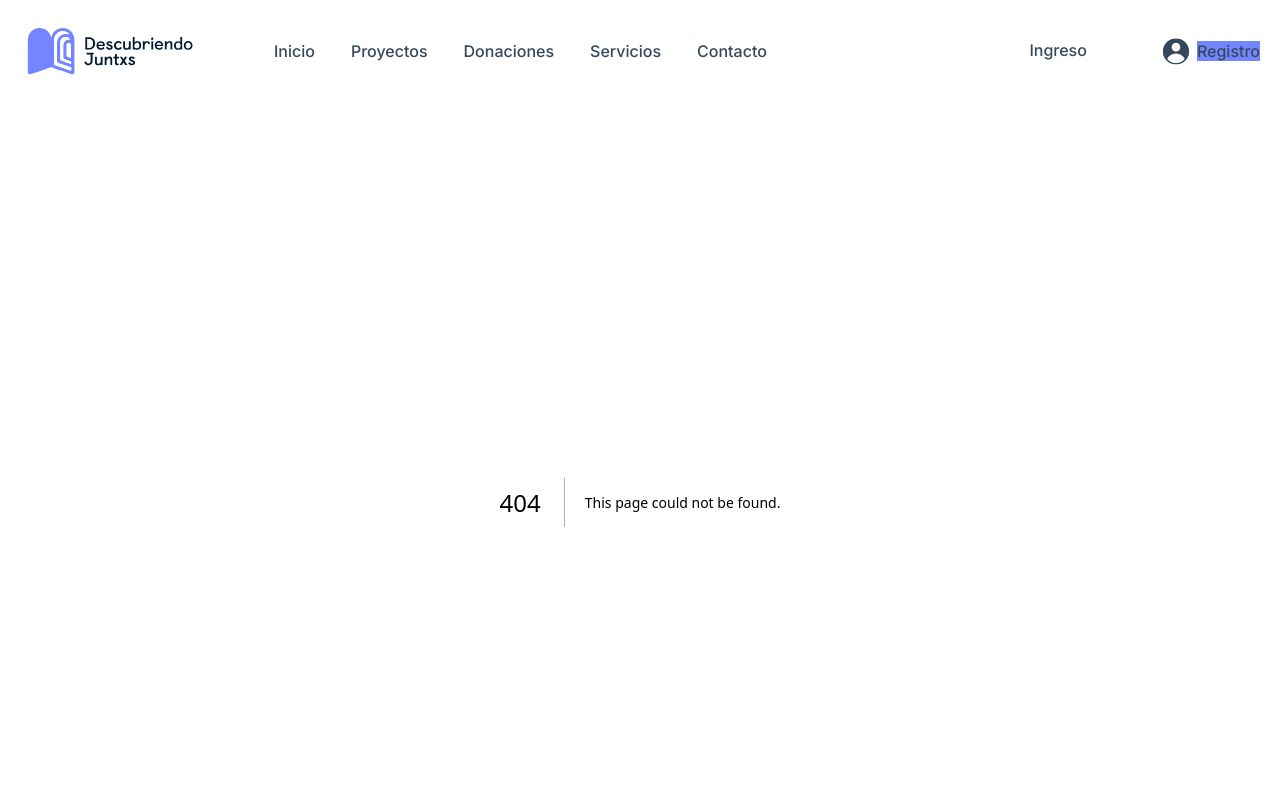
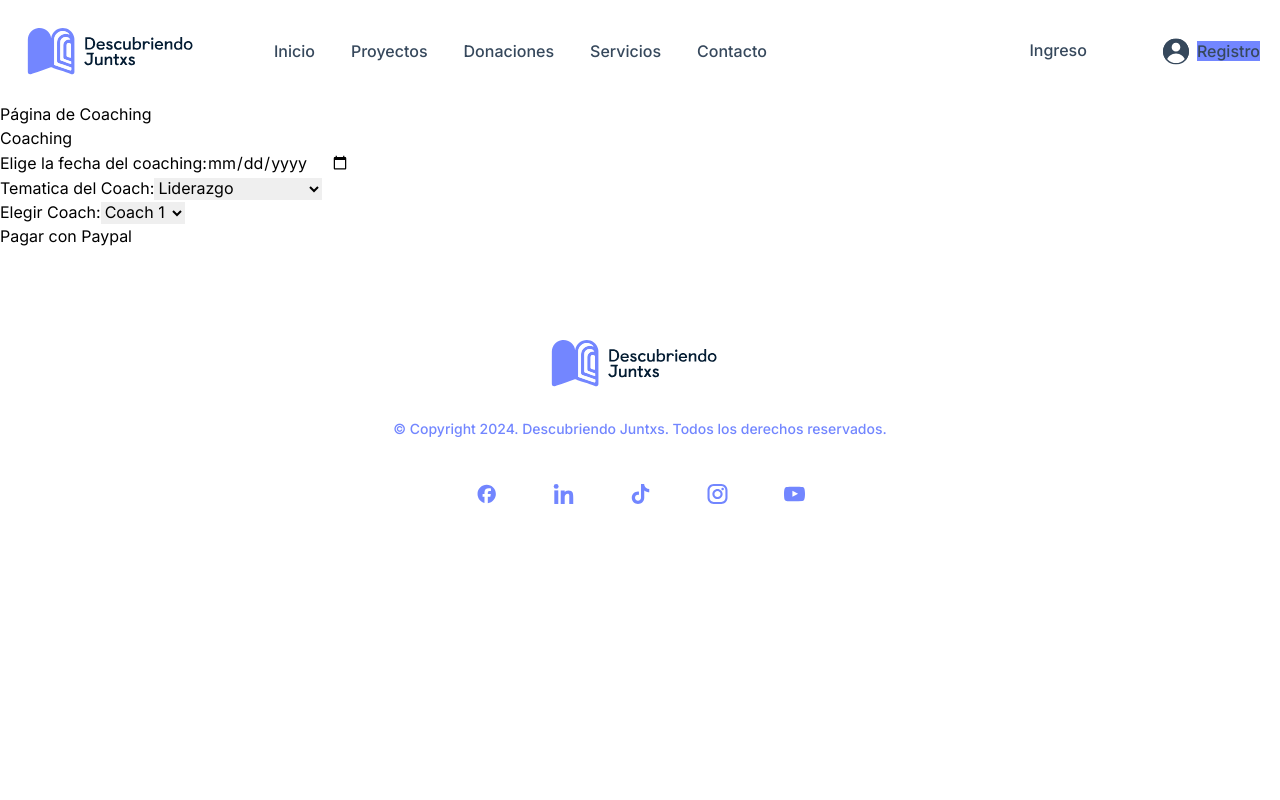
Before and after one commit to Grivarol69/descubriendoJuntxs, a Next.js app in the folder client/: page /servicios/coaching in a window 1280 px wide. Before the commit this address had no page. Shown: the top 800 px of the page. Built offline with nearby package versions, Linux system fonts and the light colour scheme.

Commit message:
Page Servicios

```diff
--- /dev/null
+++ b/client/app/servicios/coaching/page.tsx
@@ -0,0 +1,13 @@
+import React from 'react';
+import Coaching from '@/components/Servicios/Coaching';
+
+const CoachingPage = () => {
+  return (
+    <div>
+      <h1>Página de Coaching</h1>
+      <Coaching />
+    </div>
+  );
+};
+
+export default CoachingPage;
--- a/client/app/servicios/page.tsx
+++ b/client/app/servicios/page.tsx
@@ -8,17 +8,20 @@ const ServiciosPage: React.FC = () => {
     {
       id: 1,
       nombre: 'Coaching',
-      descripcion: 'Servicio de coaching personalizado para alcanzar tus metas.'
+      descripcion: 'Servicio de coaching personalizado para alcanzar tus metas.',
+      ruta: '/servicios/coaching/page',
     },
     {
       id: 2,
       nombre: 'Talleres',
-      descripcion: 'Participa en nuestros talleres para adquirir nuevas habilidades.'
+      descripcion: 'Participa en nuestros talleres para adquirir nuevas habilidades.',
+      ruta: '/servicios/talleres/page',
     },
     {
       id: 3,
       nombre: 'Retiros',
-      descripcion: 'Experimenta la tranquilidad en nuestros retiros.'
+      descripcion: 'Experimenta la tranquilidad en nuestros retiros.',
+      ruta: '/servicios/retiros/page',
     }
   ];
 
--- /dev/null
+++ b/client/app/servicios/retiros/page.tsx
@@ -0,0 +1,13 @@
+import React from 'react';
+import Retiros from '@/components/Servicios/Retiros';
+
+const RetirosPage = () => {
+  return (
+    <div>
+      <h1>Página de Retiros</h1>
+      <Retiros />
+    </div>
+  );
+};
+
+export default RetirosPage;
--- /dev/null
+++ b/client/app/servicios/talleres/page.tsx
@@ -0,0 +1,11 @@
+import Talleres from '@/components/Servicios/Talleres';
+import React from 'react';
+
+const TalleresPage = () => {
+    return (
+        <div>
+            <Talleres/>
+        </div>
+    );
+};
+export default TalleresPage;
--- a/client/components/CardServicios/CardServicios.tsx
+++ b/client/components/CardServicios/CardServicios.tsx
@@ -1,10 +1,14 @@
+'use client'
+
 import React from 'react';
 import style from './CardServicios.module.css';
+import Link from 'next/link';
 
 interface Servicio {
   id: number;
   nombre: string;
   descripcion: string;
+  ruta: string;
 }
 
 interface CardServiciosProps {
@@ -22,9 +26,11 @@ const CardServicios: React.FC<CardServiciosProps> = ({ servicios }) => {
             <button className={style.buttonText}>
               Realizar Donación
             </button>
-            <button className={style.buttonFull}>
-              Agendar
-            </button>
+            <Link href={servicio.ruta}>
+                <button className={style.buttonFull}>
+                  Agendar
+                </button>
+            </Link>
           </div>
         </div>
       ))}
--- /dev/null
+++ b/client/components/Servicios/Coaching.tsx
@@ -0,0 +1,58 @@
+'use client'
+
+import React, { useState } from 'react';
+
+const Coaching = () => {
+  const [fechaCoaching, setFechaCoaching] = useState<string>('');
+  const [tematica, setTematica] = useState<string>('');
+  const [coachSeleccionado, setCoachSeleccionado] = useState<string>('');
+
+  const handlePagarPaypal = () => {
+    console.log('Realizando pago con Paypal...');
+  };
+
+  return (
+    <div>
+      <h2>Coaching</h2>
+      <form>
+        <div>
+          <label>Elige la fecha del coaching:</label>
+          <input
+            type="date"
+            value={fechaCoaching}
+            onChange={(e) => setFechaCoaching(e.target.value)}
+          />
+        </div>
+        <div>
+          <label>Tematica del Coach:</label>
+          <select
+            value={tematica}
+            onChange={(e) => setTematica(e.target.value)}
+          >
+            <option value="liderazgo">Liderazgo</option>
+            <option value="motivacion">Motivación</option>
+            <option value="desarrolloPersonal">Desarrollo Personal</option>
+          </select>
+        </div>
+        <div>
+          <label>Elegir Coach:</label>
+          <select
+            value={coachSeleccionado}
+            onChange={(e) => setCoachSeleccionado(e.target.value)}
+          >
+            <option value="coach1">Coach 1</option>
+            <option value="coach2">Coach 2</option>
+            <option value="coach3">Coach 3</option>
+          </select>
+        </div>
+        <button type="button" onClick={handlePagarPaypal}>
+          Pagar con Paypal
+        </button>
+      </form>
+
+
+    </div>
+  );
+};
+
+export default Coaching;
--- /dev/null
+++ b/client/components/Servicios/Retiros.tsx
@@ -0,0 +1,56 @@
+'use client'
+
+import React, { useState } from 'react';
+
+const Retiros = () => {
+  const [fechaRetiro, setFechaRetiro] = useState<string>('');
+  const [tematica, setTematica] = useState<string>('');
+  const [sitioRetiro, setSitioRetiro] = useState<string>('');
+
+  const handlePagarPaypal = () => {
+    console.log('Realizando pago con Paypal...');
+  };
+
+  return (
+    <div>
+      <h2>Retiros</h2>
+      <form>
+        <div>
+          <label>Elige la fecha del retiro:</label>
+          <input
+            type="date"
+            value={fechaRetiro}
+            onChange={(e) => setFechaRetiro(e.target.value)}
+          />
+        </div>
+        <div>
+          <label>Tematica del Retiro:</label>
+          <select
+            value={tematica}
+            onChange={(e) => setTematica(e.target.value)}
+          >
+            <option value="meditacion">Meditación</option>
+            <option value="yoga">Yoga</option>
+            <option value="espiritualidad">Espiritualidad</option>
+          </select>
+        </div>
+        <div>
+          <label>Sitio del Retiro:</label>
+          <select
+            value={sitioRetiro}
+            onChange={(e) => setSitioRetiro(e.target.value)}
+          >
+            <option value="playa">Playa</option>
+            <option value="montaña">Montaña</option>
+            <option value="retiroEco">Retiro Ecológico</option>
+          </select>
+        </div>
+            <button type="button" onClick={handlePagarPaypal}>
+              Pagar con Paypal
+            </button>
+      </form>
+    </div>
+  );
+};
+
+export default Retiros;
--- /dev/null
+++ b/client/components/Servicios/Talleres.tsx
@@ -0,0 +1,47 @@
+'use client'
+
+import React, { useState } from 'react';
+
+const Talleres = () => {
+  const [fechaTaller, setFechaTaller] = useState<string>('');
+  const [tematica, setTematica] = useState<string>('');
+
+  const handlePagarPaypal = () => {
+    console.log('Realizando pago con Paypal...');
+  };
+
+  return (
+    <div>
+      <h2>Talleres</h2>
+      <form>
+        <div>
+          <label>Elige la fecha del taller:</label>
+          <select
+            value={fechaTaller}
+            onChange={(e) => setFechaTaller(e.target.value)}
+          >
+            <option value="fecha1">Fecha 1</option>
+            <option value="fecha2">Fecha 2</option>
+            <option value="fecha3">Fecha 3</option>
+          </select>
+        </div>
+        <div>
+          <label>Tematica del taller:</label>
+          <select
+            value={tematica}
+            onChange={(e) => setTematica(e.target.value)}
+          >
+            <option value="tecnologia">Tecnología</option>
+            <option value="arte">Arte</option>
+            <option value="salud">Salud</option>
+          </select>
+        </div>
+        <button type="button" onClick={handlePagarPaypal}>
+          Pagar con Paypal
+        </button>
+      </form>
+    </div>
+  );
+};
+
+export default Talleres;
```
Also changed, not shown: client/components/CardServicios/CardServicios.module.css (+4 -3 lines).
